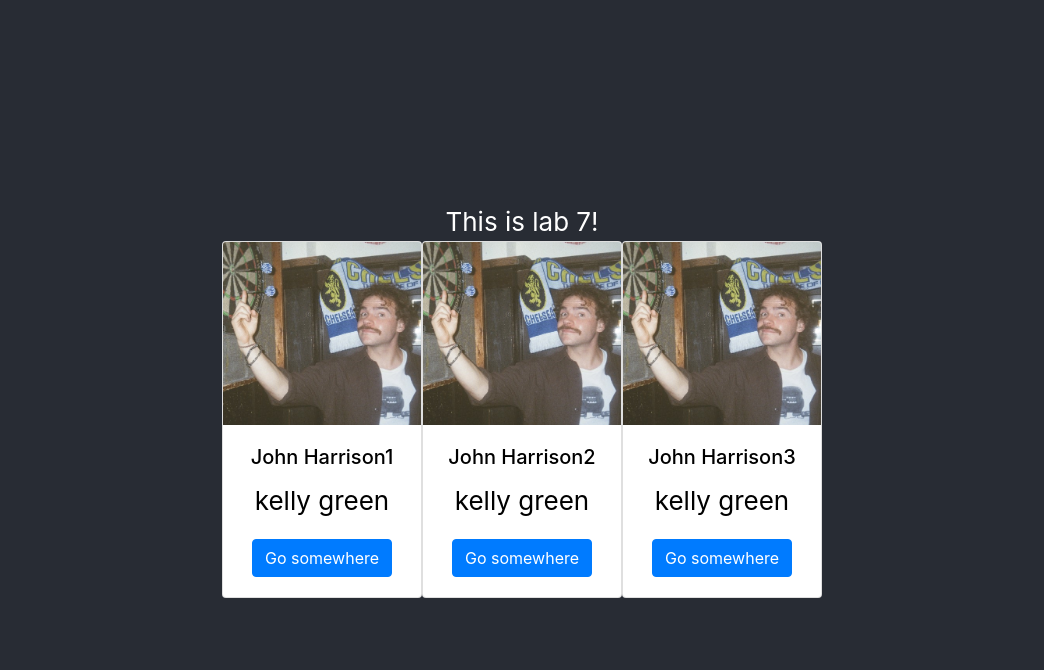
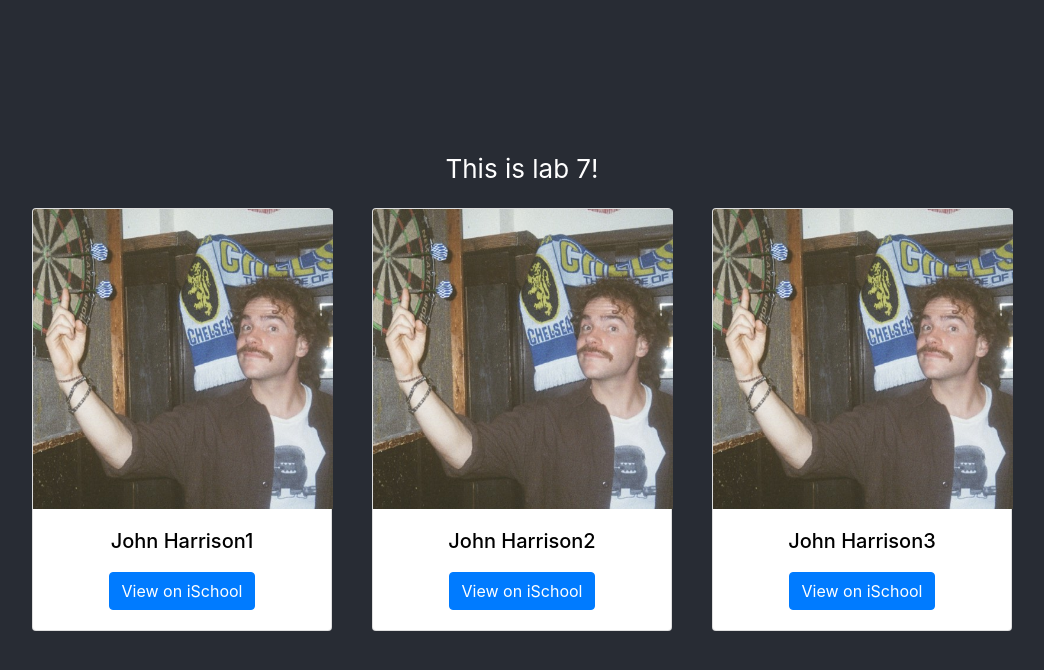
Before and after one commit to INFO442-Spring-2025/lab-7-unit-testing, a React (Create React App) app in the folder lab-7/: page / in a window 1280 px wide. Shown: the top 670 px of the page, without its empty margins (118-1162 px from the left). Built offline with nearby package versions, Linux system fonts and the light colour scheme.

Commit message:
Change Card styling and props to fit assignment

```diff
--- a/lab-7/src/components/Card.js
+++ b/lab-7/src/components/Card.js
@@ -3,17 +3,19 @@ export default function Card(props) {
     const data = props.data;
 
     const name = data.name;
-    const favColor = data.favColor;
+    const role = data.role;
+    const course = data.course;
     const img = data.img;
-    const url = data.url;
+    const netId = data.netId;
 
     return (
         <div class="card">
-            <img src={img} class="card-img-top" alt="alt text"/>
+            <img src={img} class="card-img-top" alt={"Headshot of" + name}/>
             <div class="card-body">
                 <h5 class="card-title">{name}</h5>
-                <p class="card-text">{favColor}</p>
-                <a href={url} class="btn btn-primary">Go somewhere</a>
+                <p class="card-text">{role}</p>
+                <p class="card-text">{course}</p>
+                <a href={"https://ischool.uw.edu/people/faculty/profile/"+netId} class="btn btn-primary">View on iSchool</a>
             </div>
         </div>
 
--- a/lab-7/src/components/css/Card.css
+++ b/lab-7/src/components/css/Card.css
@@ -1,6 +1,18 @@
 .card {
-    max-width: 200px;
+    margin: 20px;
+    max-width: 300px;
+
+    img {
+        width: 300px;
+        height: 300px;
+        display: block;
+        margin: auto;
+    }
     .card-body {
         color: black;
+
+        p {
+            font-size: 20px;
+        }
     }
 }
```
